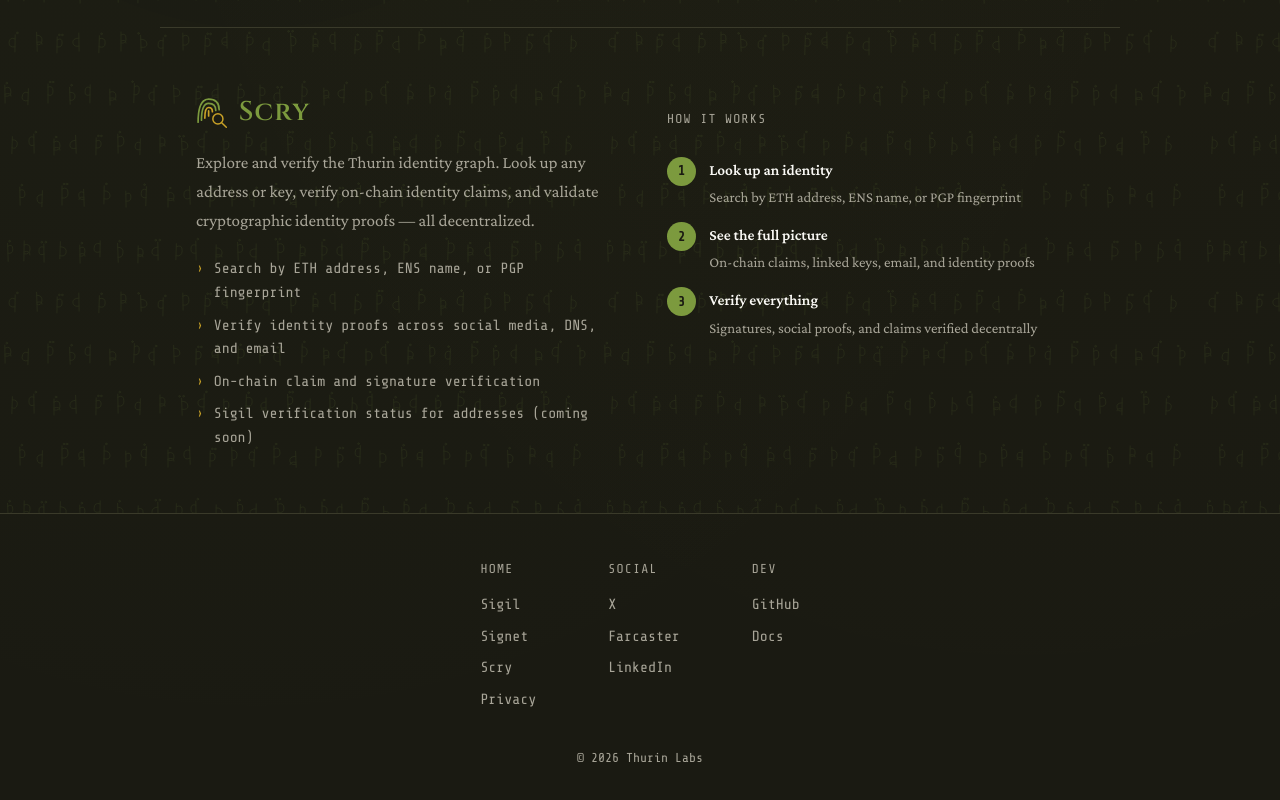
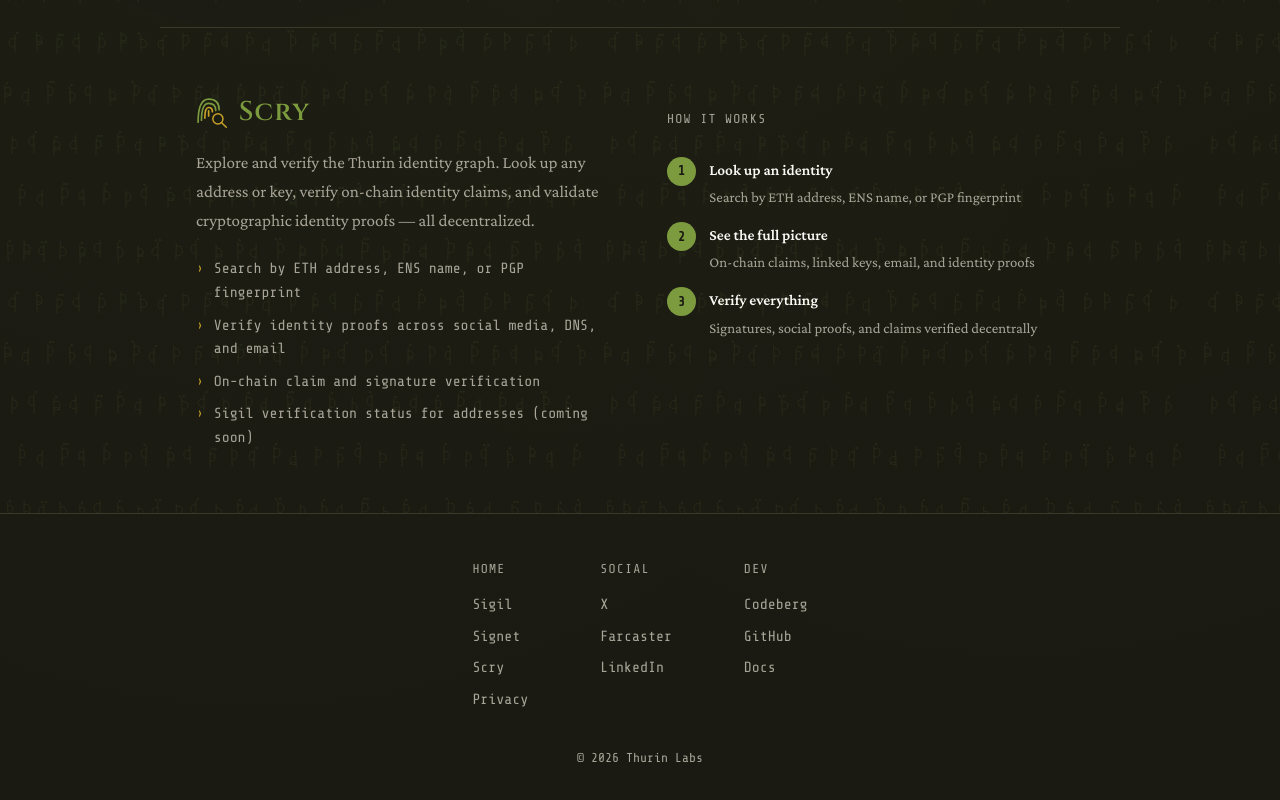
Before and after one commit to thurinlabs/thurinlabs, a website: page index.html in a window 1280 px wide. Shown: the part 1933-2733 px from the top of the page. Drawn offline with nearby package versions, Linux system fonts and the light colour scheme.

Commit message:
add codeberg links

```diff
--- a/index.html
+++ b/index.html
@@ -775,6 +775,7 @@
       </div>
       <div class="footer-col">
         <span class="footer-col-label">Dev</span>
+        <a href="https://codeberg.org/thurinlabs" target="_blank" rel="noopener noreferrer">Codeberg</a>
         <a href="https://github.com/thurinlabs" target="_blank" rel="noopener noreferrer">GitHub</a>
         <a href="https://docs.thurin.id" target="_blank" rel="noopener noreferrer">Docs</a>
       </div>
```
Also changed, not shown: privacy/index.html (+1 -0 lines).
